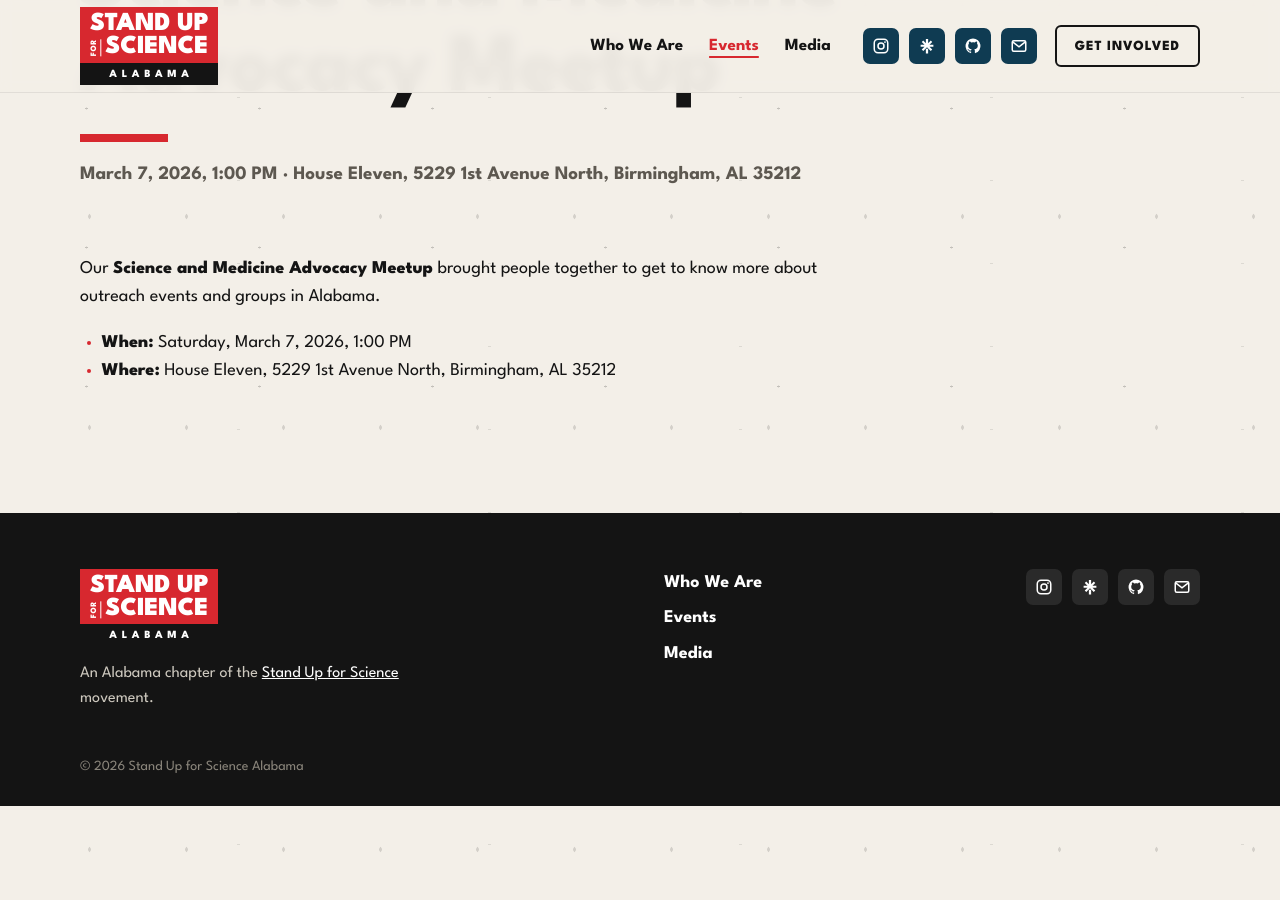
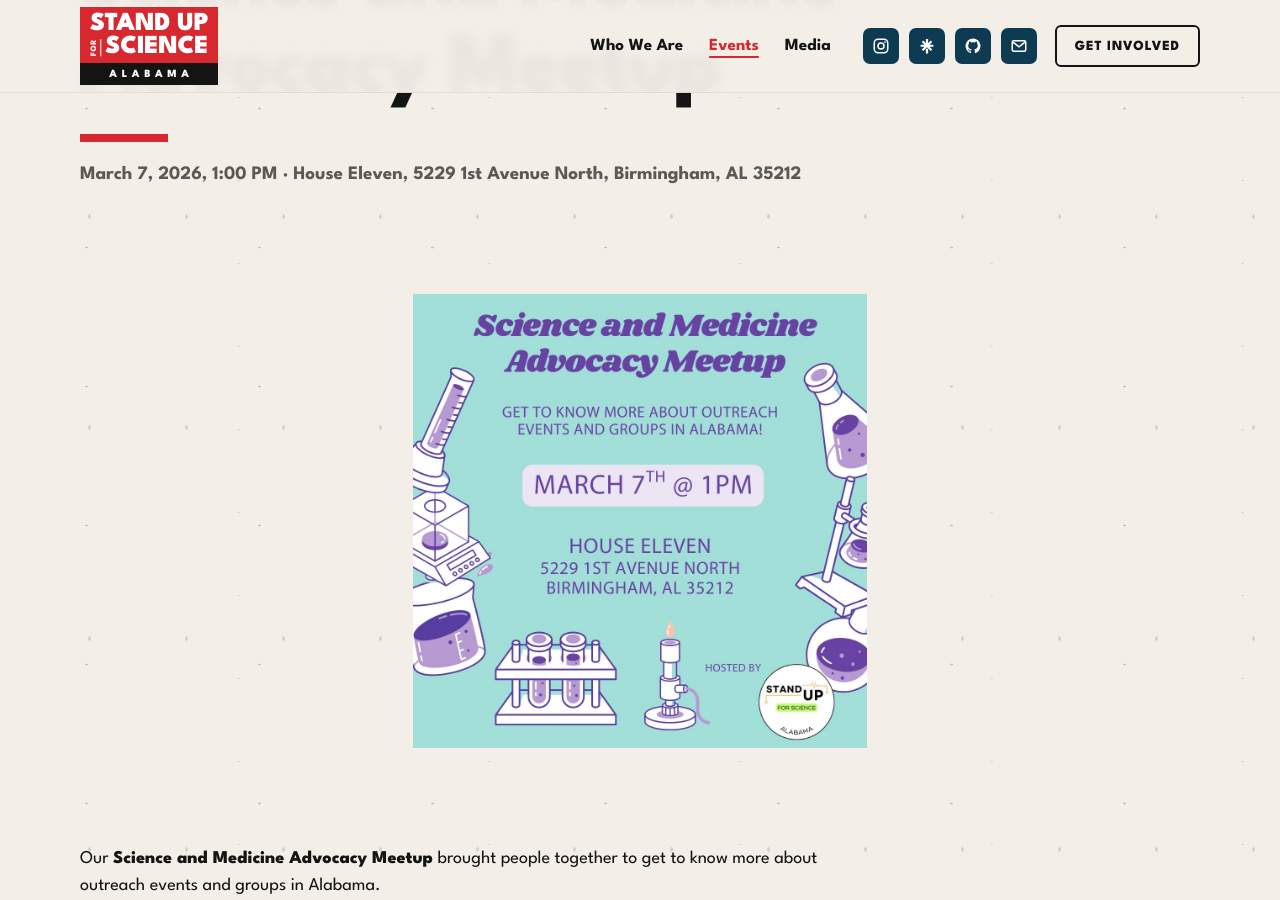
Before and after one commit to sufs-alabama/sufs-alabama.github.io, a Jekyll site: the page built from _events/advocacy-meetup-2026.md, in a window 1280 px wide and 900 px high, scrolled down 378 px. Built offline with Jekyll 4.4.1, drawn with Linux system fonts in a browser that asks for light colours; before the commit the page ends 1184 px from its top, so only the background shows below that.

Commit message:
Add Science and Medicine Advocacy Meetup flyer

```diff
--- a/_events/advocacy-meetup-2026.md
+++ b/_events/advocacy-meetup-2026.md
@@ -8,8 +8,8 @@
 summary: >-
   Supporters got to know more about outreach events and groups in Alabama at
   our Science and Medicine Advocacy Meetup.
-# image: /assets/img/events/advocacy-meetup-2026.jpg
-# image_alt: Science and Medicine Advocacy Meetup flyer
+image: /assets/img/events/advocacy-meetup-2026.jpg
+image_alt: "Science and Medicine Advocacy Meetup flyer: get to know more about outreach events and groups in Alabama. March 7th at 1 PM, House Eleven, 5229 1st Avenue North, Birmingham, AL 35212. Hosted by Stand Up for Science Alabama."
 ---
 
 Our **Science and Medicine Advocacy Meetup** brought people together to get to know
```
Also changed, not shown: assets/img/events/advocacy-meetup-2026.jpg (added).
